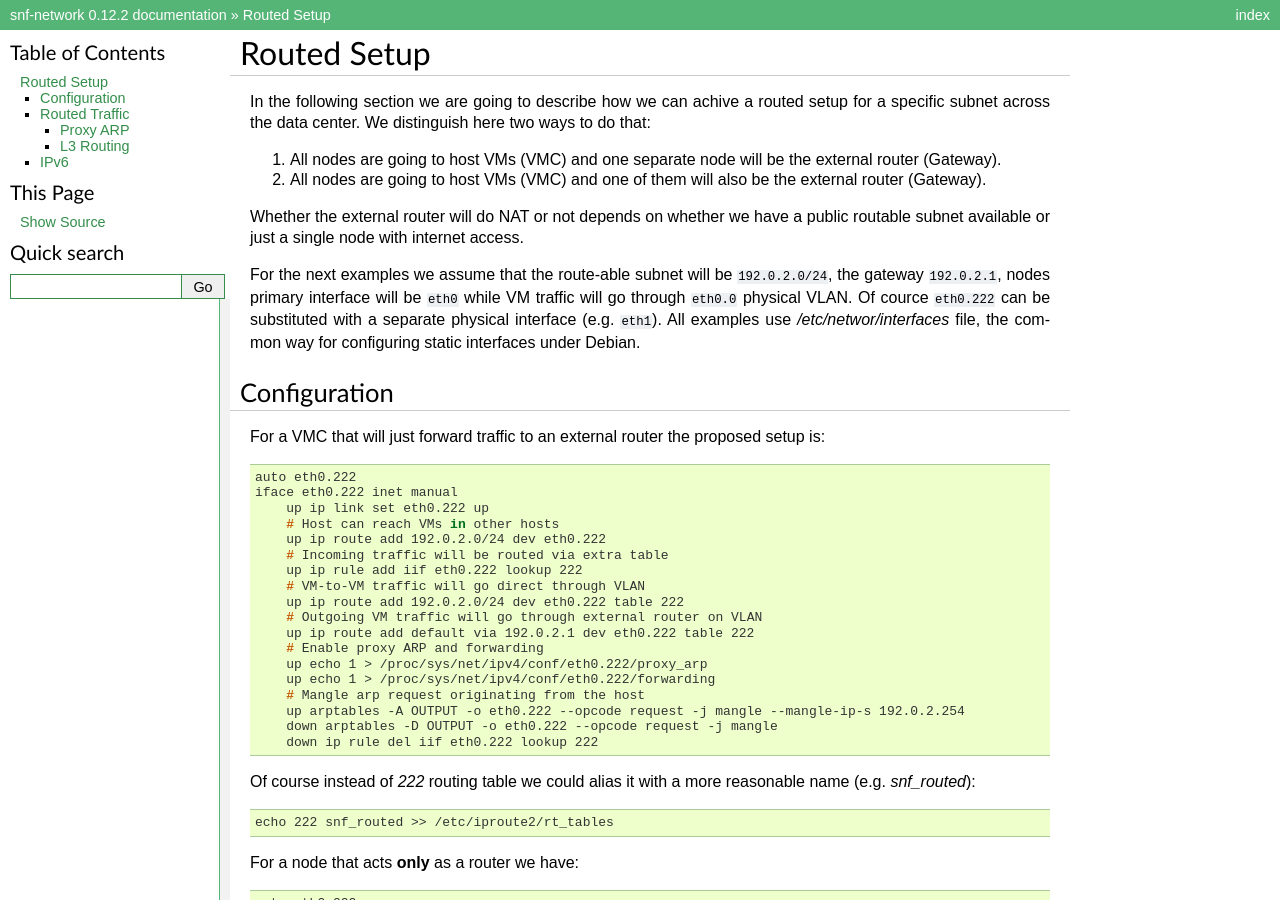
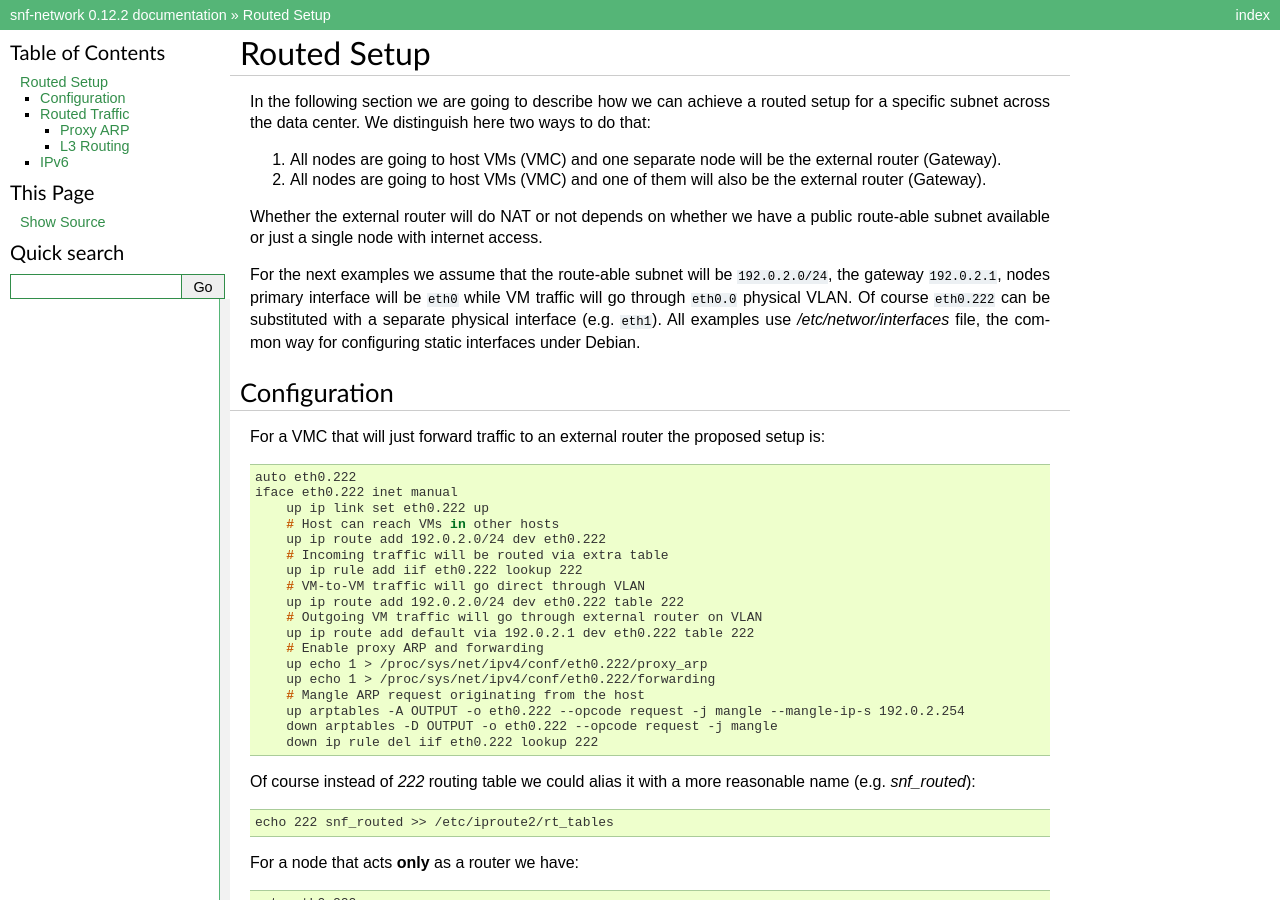
Before and after one commit to grnet/gnt-networking, a Sphinx documentation site: the page built from docs/routed.rst, in a window 1280 px wide and 900 px high. Built offline with Sphinx 7.4.7, drawn with Linux system fonts in a browser that asks for light colours; formulas are drawn with MathJax 3; some of the changed text lies outside the part shown.

Commit message:
Fix some typos
..and use upper case for all acronyms (NIC, TAP, DNS, SSH, RDP).

Signed-off-by: Dimitris Aragiorgis <dimara@grnet.gr>

```diff
--- a/docs/ebtables.rst
+++ b/docs/ebtables.rst
@@ -8,8 +8,8 @@ center is practically impossible (currently expensive switches provide less
 than 1024 vlans trucked on all ports), L2 isolation can be achieved via
 MAC filtering on a common bridge over a single VLAN.
 
-To ensure isolation we should allow traffic coming from tap to have specific
-source MAC and at the same time allow traffic coming to tap to have a source
+To ensure isolation we should allow traffic coming from TAP to have specific
+source MAC and at the same time allow traffic coming to TAP to have a source
 MAC in the same MAC prefix. Applying those rules only in FORWARD chain will not
 guarantee isolation. The reason is because packets with target MAC a `multicast
 address <http://en.wikipedia.org/wiki/Multicast_address>`_ go through INPUT and
--- a/docs/routed.rst
+++ b/docs/routed.rst
@@ -3,7 +3,7 @@
 Routed Setup
 ------------
 
-In the following section we are going to describe how we can achive a routed
+In the following section we are going to describe how we can achieve a routed
 setup for a specific subnet across the data center. We distinguish here
 two ways to do that:
 
@@ -14,13 +14,13 @@ two ways to do that:
    external router (Gateway).
 
 Whether the external router will do NAT or not depends on whether we have
-a public routable subnet available or just a single node with internet
+a public route-able subnet available or just a single node with internet
 access.
 
 For the next examples we assume that the route-able subnet will be
 ``192.0.2.0/24``, the gateway ``192.0.2.1``, nodes primary interface will
 be ``eth0`` while VM traffic will go through ``eth0.0`` physical VLAN.
-Of cource ``eth0.222`` can be substituted with a separate physical interface
+Of course ``eth0.222`` can be substituted with a separate physical interface
 (e.g. ``eth1``). All examples use `/etc/networ/interfaces` file, the
 common way for configuring static interfaces under Debian.
 
@@ -49,7 +49,7 @@ setup is:
       # Enable proxy ARP and forwarding
       up echo 1 > /proc/sys/net/ipv4/conf/eth0.222/proxy_arp
       up echo 1 > /proc/sys/net/ipv4/conf/eth0.222/forwarding
-      # Mangle arp request originating from the host
+      # Mangle ARP request originating from the host
       up arptables -A OUTPUT -o eth0.222 --opcode request -j mangle --mangle-ip-s 192.0.2.254
       down arptables -D OUTPUT -o eth0.222 --opcode request -j mangle
       down ip rule del iif eth0.222 lookup 222
@@ -119,7 +119,7 @@ is actually achived. To do so let's first assume the following:
 * ``ARP_IP`` is a dummy IP inside the network needed for proxy ARP
 
 * ``MAC`` is the instance's MAC
-* ``TAP_MAC`` is the tap's MAC
+* ``TAP_MAC`` is the TAP's MAC
 * ``DEV_MAC`` is the host's DEV MAC
 * ``GW_MAC`` is the external router's MAC
 
```
Also changed, not shown: other parts of docs/routed.rst (+1 -1 lines), docs/index.rst (+4 -4 lines).
